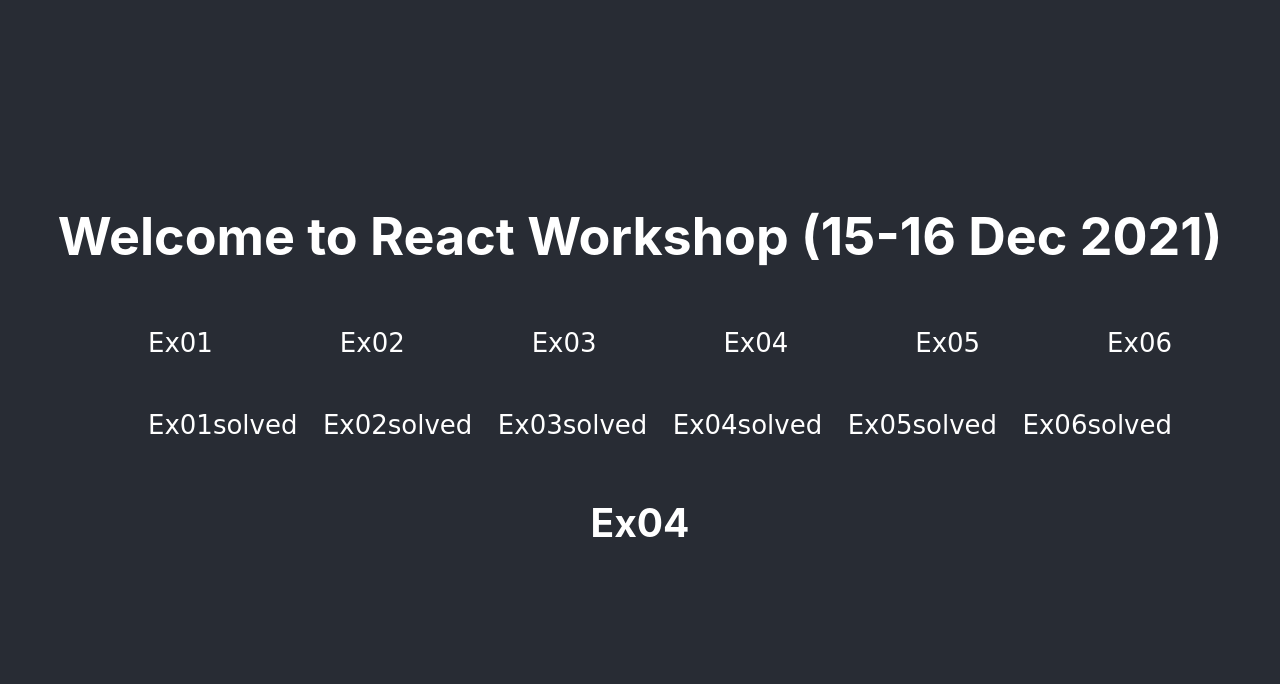
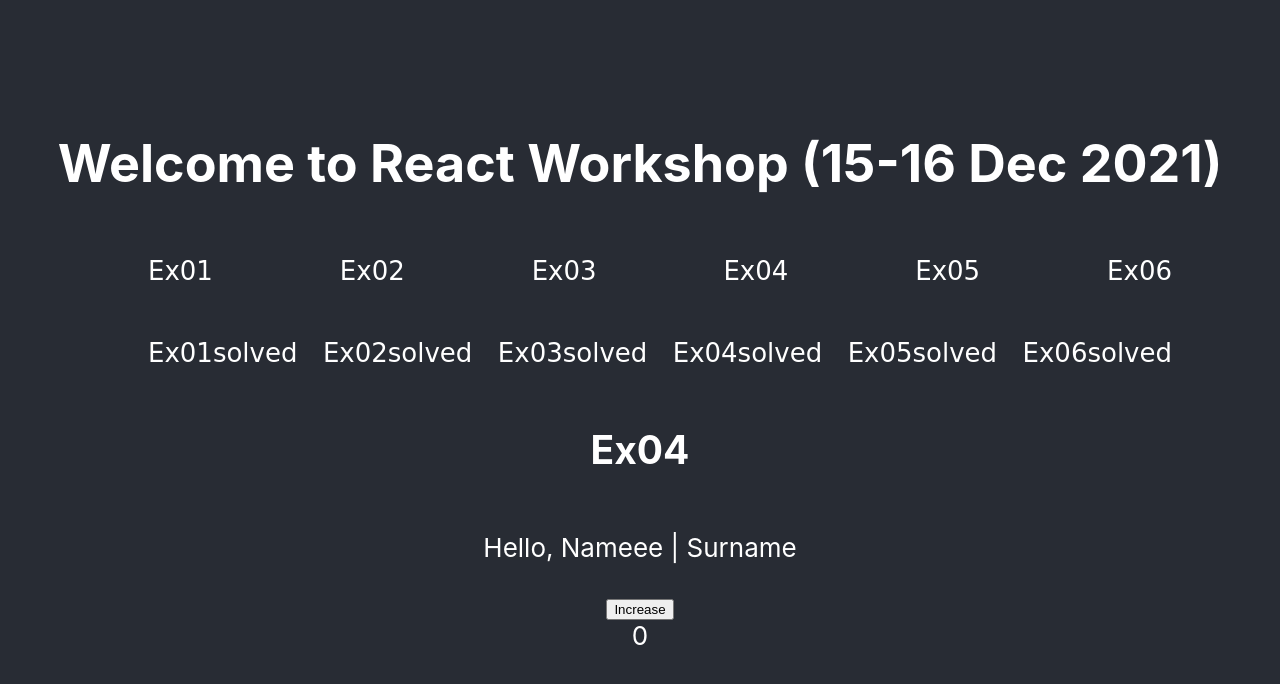
Before and after one commit to gratianmuntean/artus-react-workshop, a React (Create React App) app: page /ex04 in a window 1280 px wide. Shown: the top 684 px of the page. Built offline with nearby package versions, Linux system fonts and the light colour scheme.

Commit message:
add class

```diff
--- a/src/ex04/Ex04.js
+++ b/src/ex04/Ex04.js
@@ -1,4 +1,6 @@
 import React, { useState, useEffect } from "react";
+
+import Ex04Class from './Ex04Class';
 
 const Ex04 = () => {
     /*
@@ -8,12 +10,12 @@
     as the page loads up, and display each user's name and email in a <li></li>
     Doc links:
     https://jasonwatmore.com/post/2020/01/27/react-fetch-http-get-request-examples
-
     */
 
     return (
         <>
             <h2>Ex04</h2>
+            <Ex04Class surname='Surname' />
             <ul>
                 {/* here you have to render the users */}
             </ul>
--- /dev/null
+++ b/src/ex04/Ex04Class.js
@@ -0,0 +1,34 @@
+import React, { Component } from 'react';
+
+class Ex04Class extends Component {
+  constructor(props) {
+    super(props);
+
+    this.onClickHandler = this.onClickHandler.bind(this);
+
+    this.state = {
+      counter: 0,
+      name: 'Nameee'
+    }
+  }
+
+  componentDidMount() {
+    console.log('on component mount');
+  }
+
+  onClickHandler() {
+    this.setState({ counter: this.state.counter + 1 })
+  }
+
+  render() {
+    return (
+      <div>
+        <p>Hello, {this.state.name} | {this.props.surname}</p>
+        <button type='button' onClick={this.onClickHandler}>Increase</button>
+        <div>{this.state.counter}</div>
+      </div>
+    )
+  }
+}
+
+export default Ex04Class;
```
